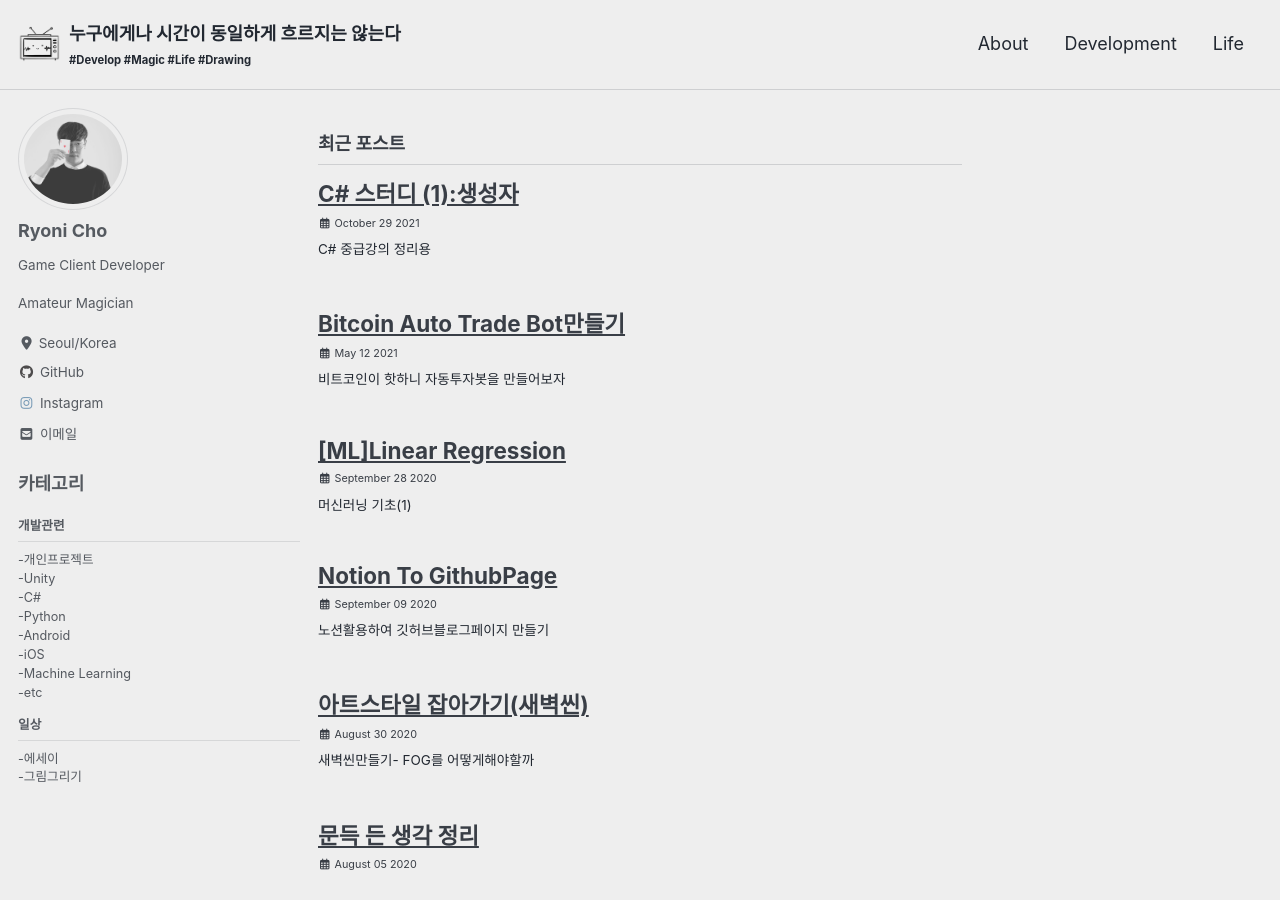
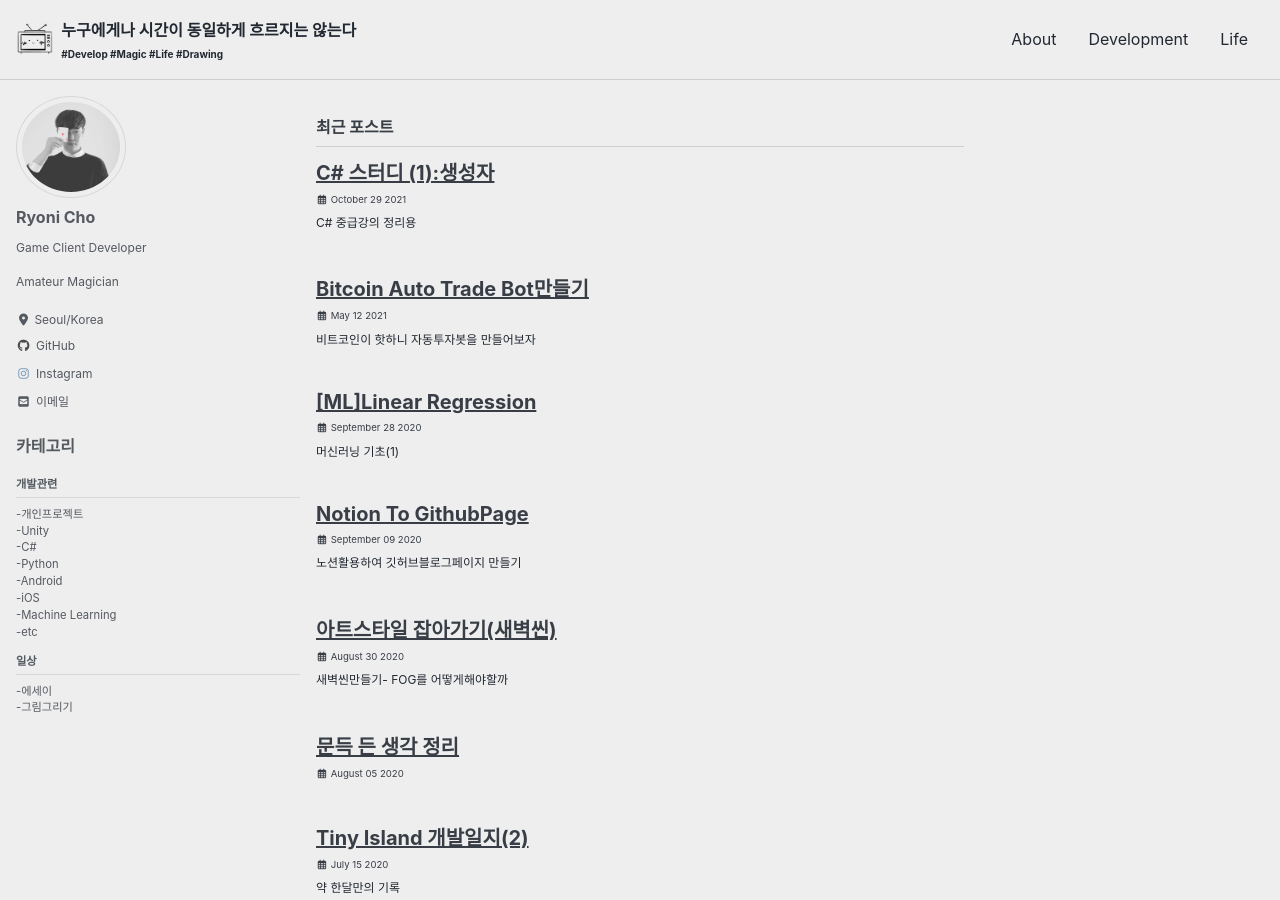
Before and after one commit to EulYeonCho/ryoni.github.io, a Jekyll site: the page built from index.html, in a window 1280 px wide and 900 px high. Built offline with Jekyll 4.4.1, drawn with Linux system fonts in a browser that asks for light colours; cached includes are drawn as plain includes; nearby versions of some CDN libraries; the list of posts is cut into pages by our own code.

Commit message:
Font Size 변경

```diff
--- a/_sass/minimal-mistakes/_reset.scss
+++ b/_sass/minimal-mistakes/_reset.scss
@@ -8,18 +8,18 @@ html {
   /* apply a natural box layout model to all elements */
   box-sizing: border-box;
   background-color: $background-color;
-  font-size: 16px;
+  font-size: 12px;
 
   @include breakpoint($medium) {
-    font-size: 18px;
+    font-size: 12px;
   }
 
   @include breakpoint($large) {
-    font-size: 18px;
+    font-size: 14px;
   }
 
   @include breakpoint($x-large) {
-    font-size: 18px;
+    font-size: 16px;
   }
 
   -webkit-text-size-adjust: 100%;
```
